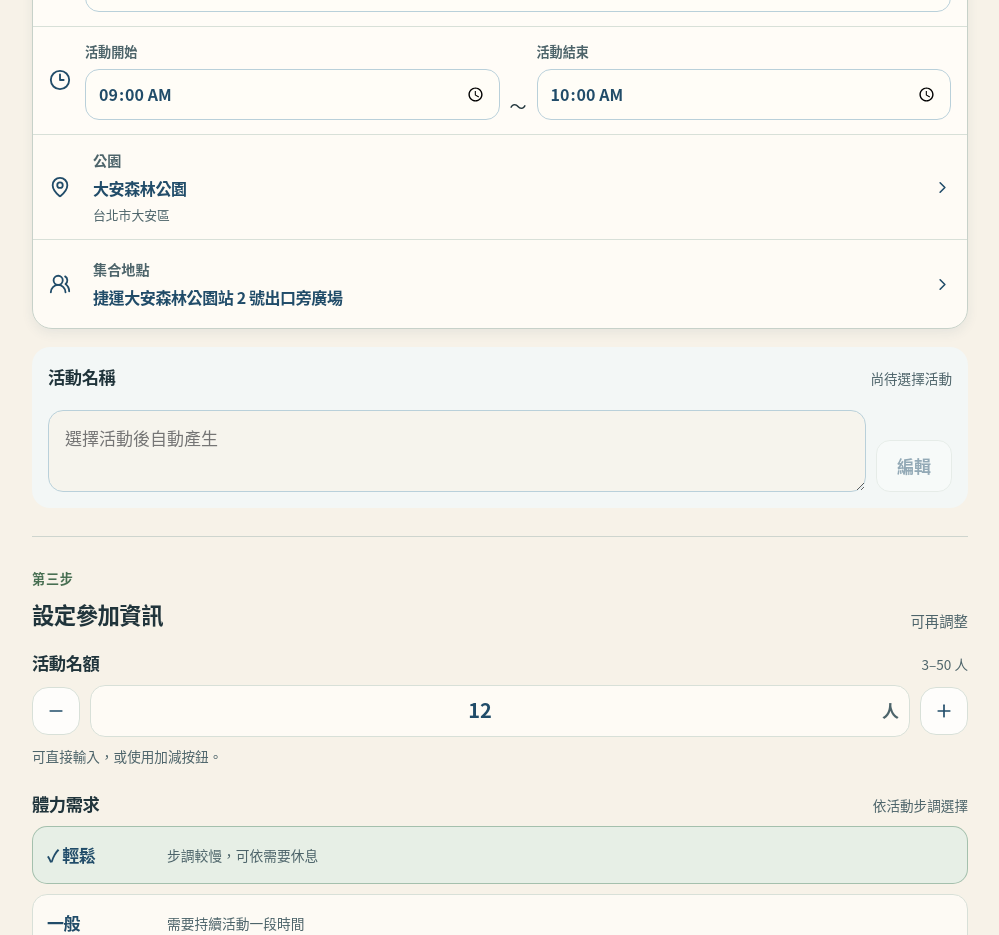
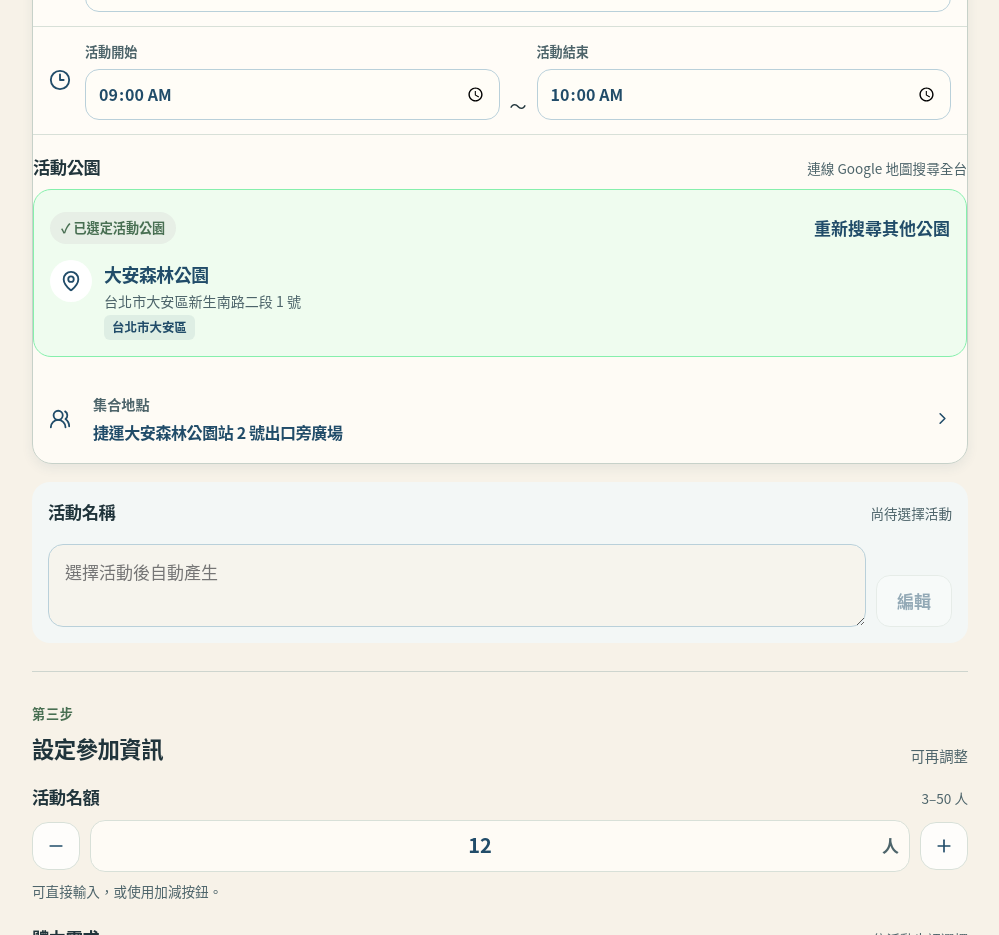
Before and after one commit to eshichen-hash/houban-web-app, a Vue app: page /create in a window 1280 px wide. Shown: the part 820-1755 px from the top of the page, without its empty margins (264-1263 px from the left). Built offline with nearby package versions, Linux system fonts and the light colour scheme.

Commit message:
feat: show uncollapsed direct Google Places park search on create view

```diff
--- a/src/components/create/CreateScheduleSelector.vue
+++ b/src/components/create/CreateScheduleSelector.vue
@@ -34,7 +34,15 @@ const parkSearchQuery = shallowRef('')
 const customMeetingOpen = shallowRef(false)
 const customMeeting = shallowRef('')
 
-const selectedGooglePark = shallowRef<SelectedParkResult | null>(null)
+const selectedGooglePark = shallowRef<SelectedParkResult | null>(
+  props.parkId
+    ? {
+        name: props.parks.find((p) => p.id === props.parkId || p.name === props.parkId)?.name || props.parkId,
+        address: props.parks.find((p) => p.id === props.parkId || p.name === props.parkId)?.address || '',
+        district: props.parks.find((p) => p.id === props.parkId || p.name === props.parkId)?.district || '台北市',
+      }
+    : null
+)
 
 const selectedPark = computed(() => {
   if (selectedGooglePark.value) {
@@ -57,6 +65,7 @@ function handleGoogleParkSelect(result: SelectedParkResult) {
 
 function clearSelectedPark() {
   selectedGooglePark.value = null
+  emit('update:parkId', '')
 }
 
 const meetingOptions = computed(() => Array.from(new Set([
@@ -162,42 +171,37 @@ function saveCustomMeeting() {
       </div>
     </div>
 
-    <!-- 3. 公園選擇 (手風琴按鈕) -->
-    <button
-      class="schedule-field schedule-field--wide"
-      type="button"
-      aria-label="選擇公園"
-      aria-controls="create-park-picker"
-      :aria-expanded="openPicker === 'park'"
-      @click="togglePicker('park')"
-    >
-      <MapPin :size="22" aria-hidden="true" />
-      <span><small>公園</small><strong>{{ selectedPark?.name }}</strong><em>{{ selectedPark?.district }}</em></span>
-      <ChevronRight :size="19" aria-hidden="true" />
-    </button>
-    <div v-show="openPicker === 'park'" id="create-park-picker" class="schedule-picker-panel" aria-label="選擇公園">
+    <!-- 3. 公園選擇 (直接顯示於介面，不需多一層收合) -->
+    <div class="create-park-container" style="margin: 18px 0;">
+      <div class="field-heading">
+        <strong>活動公園</strong>
+        <span>連線 Google 地圖搜尋全台</span>
+      </div>
+
       <!-- 已選定公園資訊卡片 -->
-      <div v-if="selectedGooglePark || parkId" class="selected-google-park-card" style="margin-bottom: 8px;">
+      <div v-if="selectedGooglePark" class="selected-google-park-card">
         <div class="selected-google-park-card__header">
           <span class="tag tag--success">✓ 已選定活動公園</span>
-          <button class="text-link" type="button" @click="clearSelectedPark">重新搜尋其他公園</button>
+          <button class="text-link" type="button" @click="clearSelectedPark">
+            重新搜尋其他公園
+          </button>
         </div>
         <div class="selected-google-park-card__body">
           <div class="selected-google-park-icon">
             <MapPin :size="22" />
           </div>
           <div class="selected-google-park-text">
-            <strong>{{ selectedPark?.name }}</strong>
-            <span v-if="selectedPark?.address">{{ selectedPark?.address }}</span>
-            <small v-if="selectedPark?.district">{{ selectedPark?.district }}</small>
+            <strong>{{ selectedGooglePark.name }}</strong>
+            <span v-if="selectedGooglePark.address">{{ selectedGooglePark.address }}</span>
+            <small v-if="selectedGooglePark.district">{{ selectedGooglePark.district }}</small>
           </div>
         </div>
       </div>
 
-      <!-- 未選定或重新搜尋時：Google Places 搜尋框 -->
-      <div v-else class="quick-park-search-panel">
+      <!-- 未選定或重新搜尋時：直接呈現 Google Places 搜尋框 -->
+      <div v-else class="direct-park-search-panel">
         <ParkAutocomplete
-          placeholder="搜尋全台公園（即時跳出選項）..."
+          placeholder="請輸入想舉辦活動的公園（例：青年公園、大安森林公園）..."
           :auto-focus="true"
           @select="handleGoogleParkSelect"
         />
```
